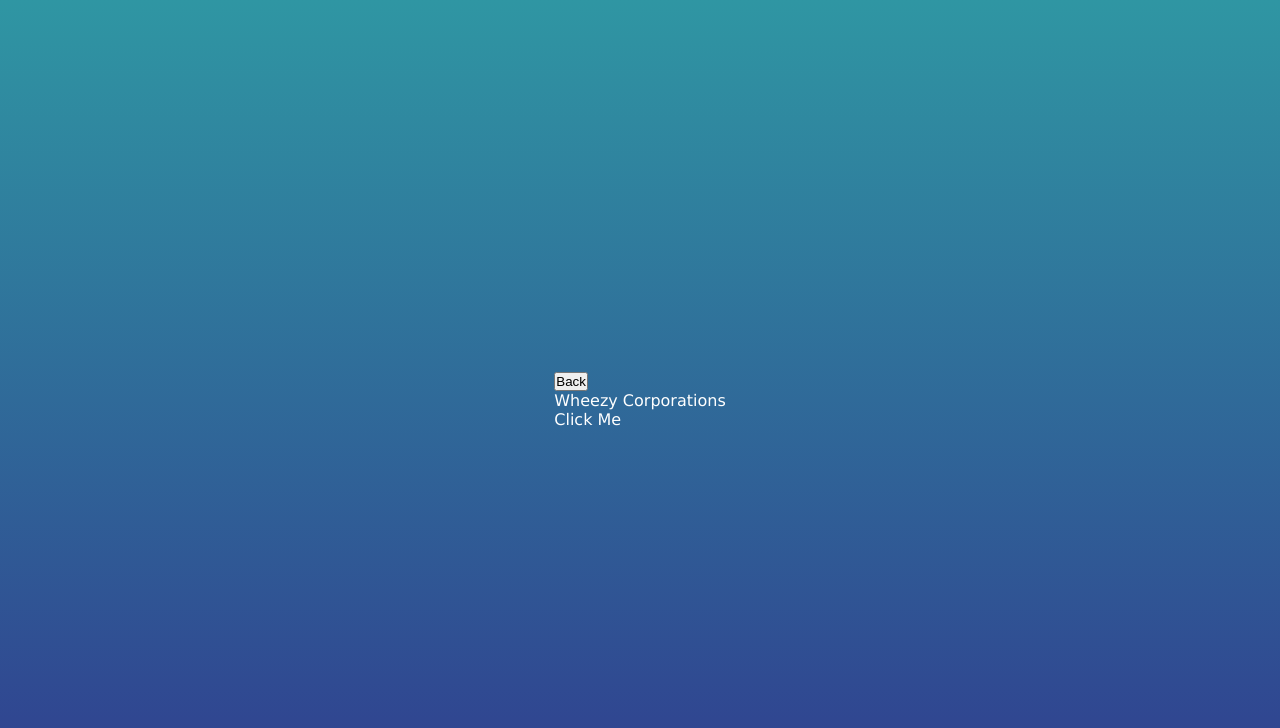
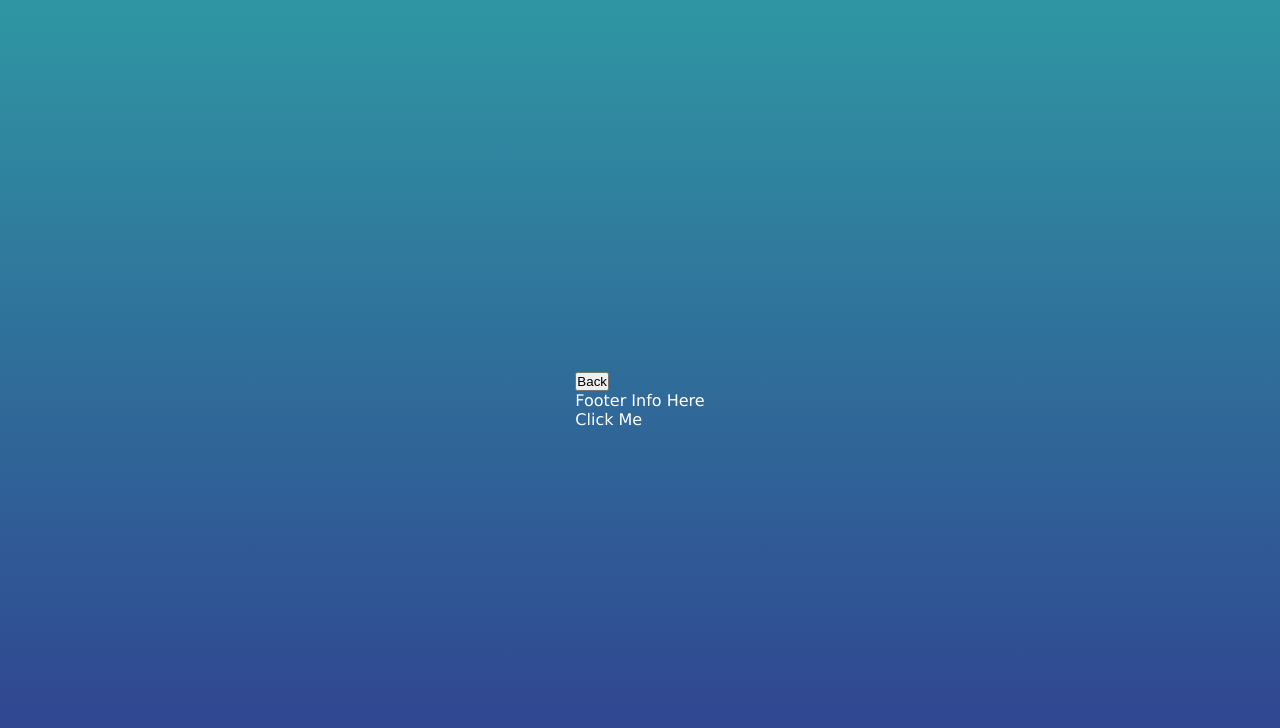
Before and after one commit to amyloumills/MyTravelProject, a React (Create React App) app: page / in a window 1280 px wide. Shown: the top 728 px of the page. Built offline with nearby package versions, Linux system fonts and the light colour scheme.

Commit message:
Amended footer

```diff
--- a/src/components/Footer.jsx
+++ b/src/components/Footer.jsx
@@ -1,10 +1,12 @@
-import React, { Component } from 'react';
+import React, { Component } from "react";
 
 class Footer extends Component {
 	render() {
 		return (
 			<>
-            <div><p>Wheezy Corporations</p></div>
+				<div>
+					<p>Footer Info Here</p>
+				</div>
 			</>
 		);
 	}
```
Lines whose indentation alone changed are shown as unchanged.
